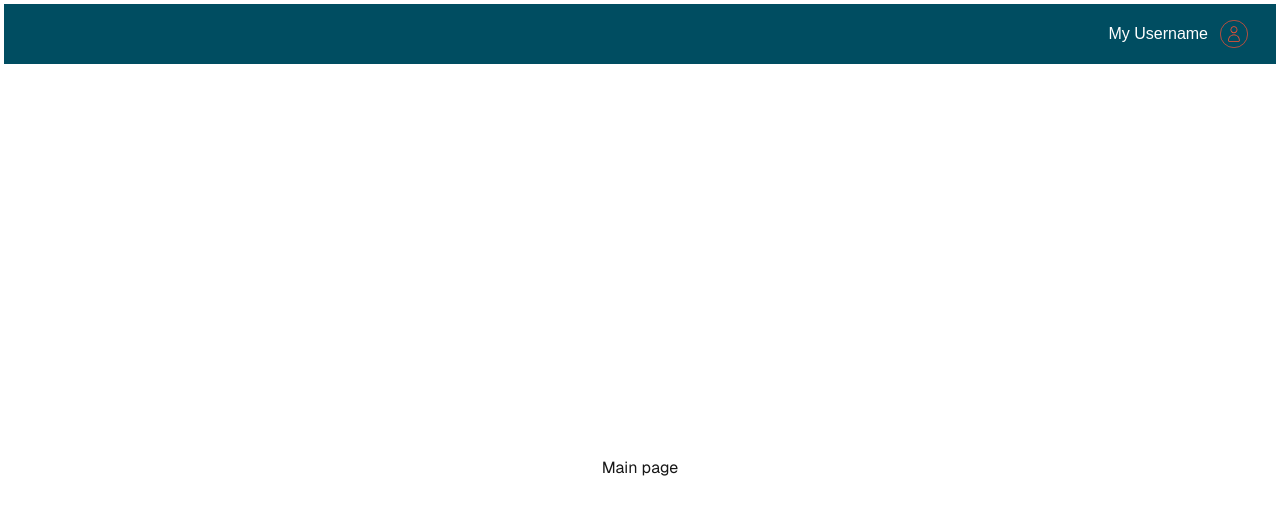
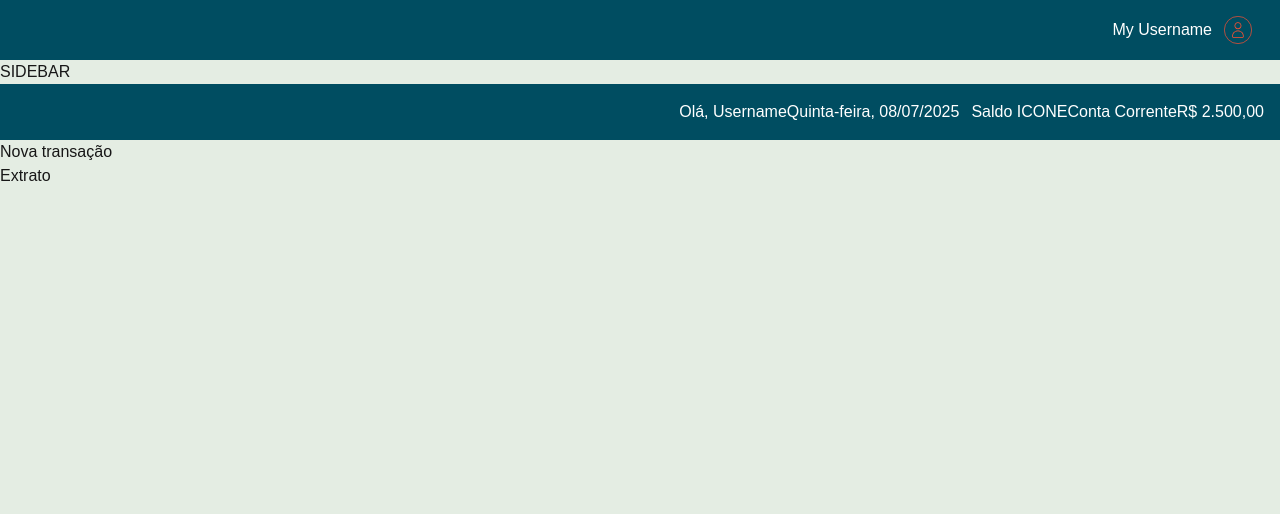
Before and after one commit to YmayroFerreira/FIAP---Pos-Tech-Challenge-Fase-01, a Next.js app: page / in a window 1280 px wide. Shown: the top 514 px of the page. Built offline with nearby package versions, Linux system fonts and the light colour scheme.

Commit message:
creating home page components

```diff
--- a/src/app/components/GlobalHeader.tsx
+++ /dev/null
@@ -1,18 +0,0 @@
-import Image from "next/image";
-
-export default function GlobalHeader () {
-
-    return (
-        <div className="bg-gradient-bb text-white p-4 border-4 border-indigo-500k flex justify-end items-center gap-3">
-            <span>My Username</span>
-            <Image
-            className="pr-3"
-                src="/user-icon.svg"
-                alt="Next.js logo"
-                width={40}
-                height={40}
-                priority
-            />
-        </div>
-    )
-}
--- /dev/null
+++ b/src/app/components/banking/BalanceCard.tsx
@@ -0,0 +1,15 @@
+export default function BalanceCard() {
+  return (
+    <div className="bg-gradient-bb text-white p-4 flex justify-end items-center gap-3">
+      <div>
+        <span>Olá, Username</span>
+        <span>Quinta-feira, 08/07/2025</span>
+      </div>
+      <div>
+        <span>Saldo ICONE</span>
+        <span>Conta Corrente</span>
+        <span>R$ 2.500,00</span>
+      </div>
+    </div>
+  );
+}
--- /dev/null
+++ b/src/app/components/global/Header.tsx
@@ -0,0 +1,17 @@
+import Image from "next/image";
+
+export default function GlobalHeader() {
+  return (
+    <div className="bg-gradient-bb text-white p-4 flex justify-end items-center gap-3">
+      <span>My Username</span>
+      <Image
+        className="pr-3"
+        src="/user-icon.svg"
+        alt="Next.js logo"
+        width={40}
+        height={40}
+        priority
+      />
+    </div>
+  );
+}
--- a/src/app/globals.css
+++ b/src/app/globals.css
@@ -7,6 +7,7 @@
 @theme {
   --color-bb-green: #004D61;
   --color-bb-light-green: #47A138;
+  --color-bb-emerald: #E4EDE3;
   --color-bb-red: #FF5031;
   --color-bb-grey: #DEE9EA;
   --color-bb-white: #F8F8F8;
@@ -31,7 +32,7 @@
 }
 
 body {
-  background: var(--background);
+
   color: var(--foreground);
   font-family: Arial, Helvetica, sans-serif;
 }
--- a/src/app/layout.tsx
+++ b/src/app/layout.tsx
@@ -1,6 +1,6 @@
 import type { Metadata } from "next";
 import { Geist, Geist_Mono } from "next/font/google";
-import GlobalHeader from "@/app/components/GlobalHeader"
+import GlobalHeader from "@/app/components/global/Header"
 
 import "./globals.css";
 
@@ -27,7 +27,7 @@ export default function RootLayout({
   return (
     <html lang="en">
       <body
-        className={`${geistSans.variable} ${geistMono.variable} antialiased`}
+        className={`bg-bb-emerald ${geistSans.variable} ${geistMono.variable} antialiased`}
       >
         <GlobalHeader />
         {children}
--- a/src/app/page.tsx
+++ b/src/app/page.tsx
@@ -1,11 +1,16 @@
+import BalanceCard from "./components/banking/BalanceCard";
 
 export default function Home() {
   return (
-    <div className="grid grid-rows-[20px_1fr_20px] items-center justify-items-center min-h-screen p-8 pb-20 gap-16 sm:p-20 font-[family-name:var(--font-geist-sans)]">
-      <main className="flex flex-col gap-[32px] row-start-2 items-center sm:items-start">
-      Main page
+    <div className="">
+      <main className="">
+        <div>SIDEBAR</div>
+        <div>
+          <BalanceCard />
+          <div>Nova transação</div>
+        </div>
+        <div>Extrato</div>
       </main>
-
     </div>
   );
 }
```
